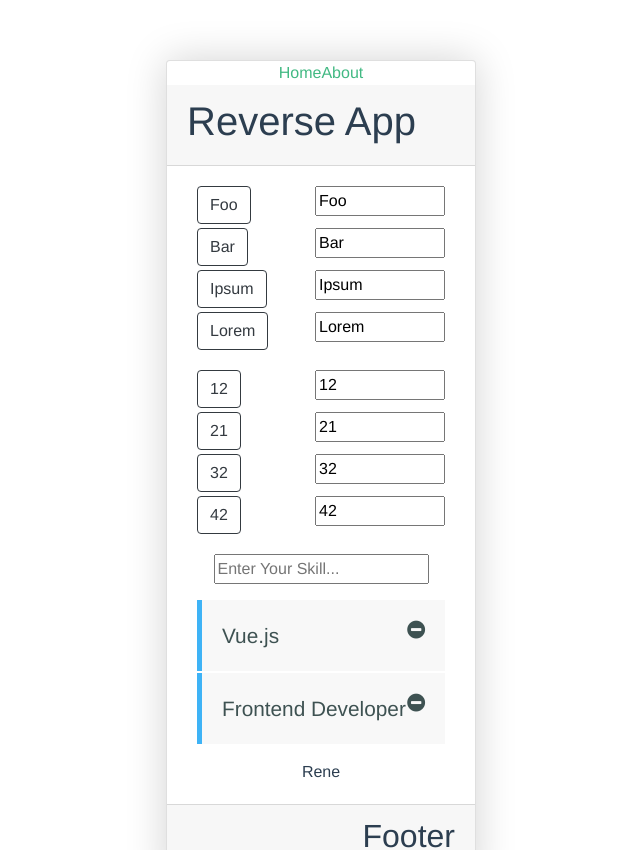
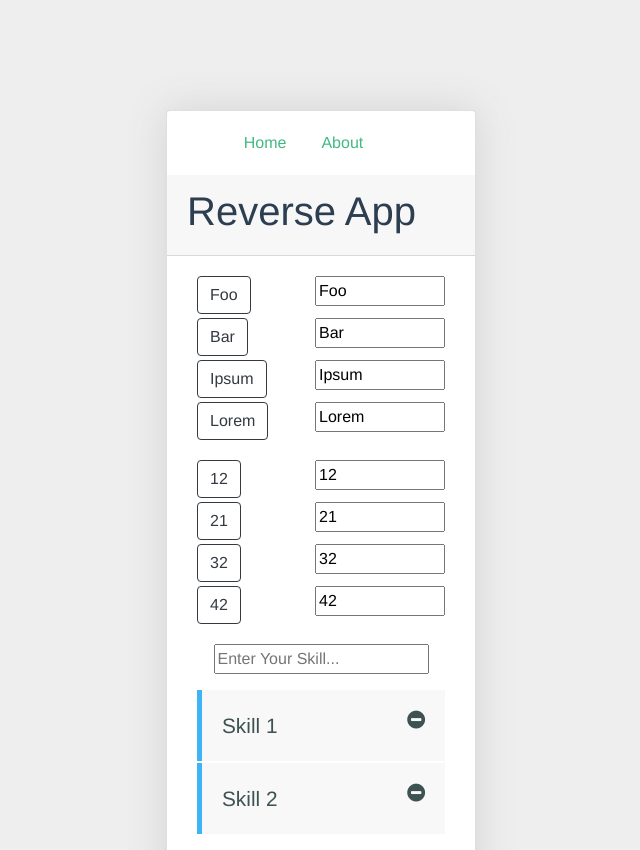
Before and after one commit to renebitter/vue-reverseapp-proj, a Vue app: page /#/ in a window 1280 px wide. Shown: the top 850 px of the page, without its empty margins (319-959 px from the left). Built offline with nearby package versions, Linux system fonts and the light colour scheme; a small style sheet from the web is missing.

Commit message:
defined a name for routing "URL" installed axios

```diff
--- a/package.json
+++ b/package.json
@@ -8,6 +8,7 @@
     "lint": "vue-cli-service lint"
   },
   "dependencies": {
+    "axios": "^0.18.0",
     "vee-validate": "^2.1.5",
     "vue": "^2.5.21",
     "vue-router": "^3.0.2"
--- a/src/App.vue
+++ b/src/App.vue
@@ -4,12 +4,13 @@
       <!--<img alt="Vue logo" src="./assets/logo.png">-->
         <nav>
             <router-link to="/">Home</router-link>
-            <router-link to="/about">About</router-link>
+            <router-link to="/about/Rene">About</router-link>
         </nav>
 
+
+        <Header text="Reverse App"/>
         <router-view />
-        <Header text="Reverse App"/>
-        <Content msg="Content"/>
+        <!--<Content msg="Content"/>-->
         <Footer text="Footer"/>
 
 
@@ -65,26 +66,22 @@ export default {
      width: 340px;
     }
 
-    /*body {*/
-        /*background-color: #EEEEEE;*/
-        /*font-family: 'Montserrat', sans-serif;*/
-        /*display: grid;*/
-        /*grid-template-rows: auto;*/
-        /*justify-items: center;*/
-        /*padding-top: 50px;*/
-    /*}*/
+    body {
+        background-color: #EEEEEE;
+        font-family: 'Montserrat', sans-serif;
+        display: grid;
+        grid-template-rows: auto;
+        justify-items: center;
+        padding-top: 50px;
+    }
 
-    /*nav {*/
-        /*padding: 20px 20px 20px 0;*/
-    /*}*/
+    nav {
+        padding: 20px 20px 20px 0;
+    }
 
-    /*nav a {*/
-        /*padding: 10px;*/
-        /*text-decoration: none;*/
-        /*background: #fff;*/
-        /*border-radius: 3px;*/
-        /*color: rgb(0, 110, 255);*/
-        /*font-weight: bold;*/
-        /*margin-right: 15px;*/
-    /*}*/
+    nav a {
+        padding: 10px;
+        text-decoration: none;
+        margin-right: 15px;
+    }
 </style>
--- a/src/components/About.vue
+++ b/src/components/About.vue
@@ -1,6 +1,6 @@
 <template>
     <div class="about">
-        <h1>Hello {{ their_name}} This is an about page</h1>
+        <h1>Hello {{ test }} This is an about page</h1>
         <p>Lorem ipsum dolor sit amet, consectetur adipiscing elit, sed do eiusmod tempor incididunt ut labore et dolore magna ali...</p>
     </div>
 </template>
@@ -11,8 +11,11 @@
 
         data() {
             return {
-                their_name: this.$route.params.name
+                test: this.$route.params.name
             }
+        },
+        created() {
+            // console.log(this);
         }
     }
 </script>
--- a/src/components/Content.vue
+++ b/src/components/Content.vue
@@ -21,7 +21,7 @@
 
       <div class="input-list">
           <form @submit.prevent="addSkill">
-              <input class="mb-3" type="text" placeholder="Enter Your Skill..." v-model="skill" v-validate="'min:5'" name="skill">
+              <input class="mb-3" type="text" placeholder="Enter Your Skill..." v-model="skill" v-validate="'min:3|max:6'" name="skill">
 
               <transition name="alert-in" enter-active-class="animated flipInX" leave-active-class="animated flipOutX">
                   <p class="alert" v-if="errors.has('skill')">{{errors.first('skill')}}</p>
@@ -75,8 +75,8 @@ export default {
         return {
             skill: "",
             skills: [
-                {"skill": "Vue.js"},
-                {"skill": "Frontend Developer"}
+                {"skill": "Skill 1"},
+                {"skill": "Skill 2"}
             ],
             name: 'Rene',
             checked: false,
--- a/src/main.js
+++ b/src/main.js
@@ -1,19 +1,15 @@
 import Vue from 'vue'
 import App from './App.vue'
 import VeeValidate from 'vee-validate'
-
 import router from './router/router.js'
 
-// import template from './template.html'
-
-// Vue.use(router);
 Vue.use(VeeValidate);
-Vue.config.productionTip = false
+Vue.config.productionTip = false;
 
 new Vue({
     router,
-  render: h => h(App),
-}).$mount('#app')
+    render: h => h(App)
+}).$mount('#app');
 
 // new Vue({
 //     template,
--- a/src/router/router.js
+++ b/src/router/router.js
@@ -1,17 +1,17 @@
 import Vue from 'vue'
 import Router from 'vue-router'
-// import Content from '../components/Content.vue'
+import Content from '../components/Content.vue'
 import About from '../components/About.vue'
 
 Vue.use(Router)
 
 export default new Router({
     routes: [
-        // {
-        //     path: '/',
-        //     name: 'content',
-        //     component: Content
-        // },
+        {
+            path: '/',
+            name: 'content',
+            component: Content
+        },
         {
             path: '/about/:name',
             name: 'about',
```
Also changed, not shown: 1 other file (tests, documents, lock files or other folders).
